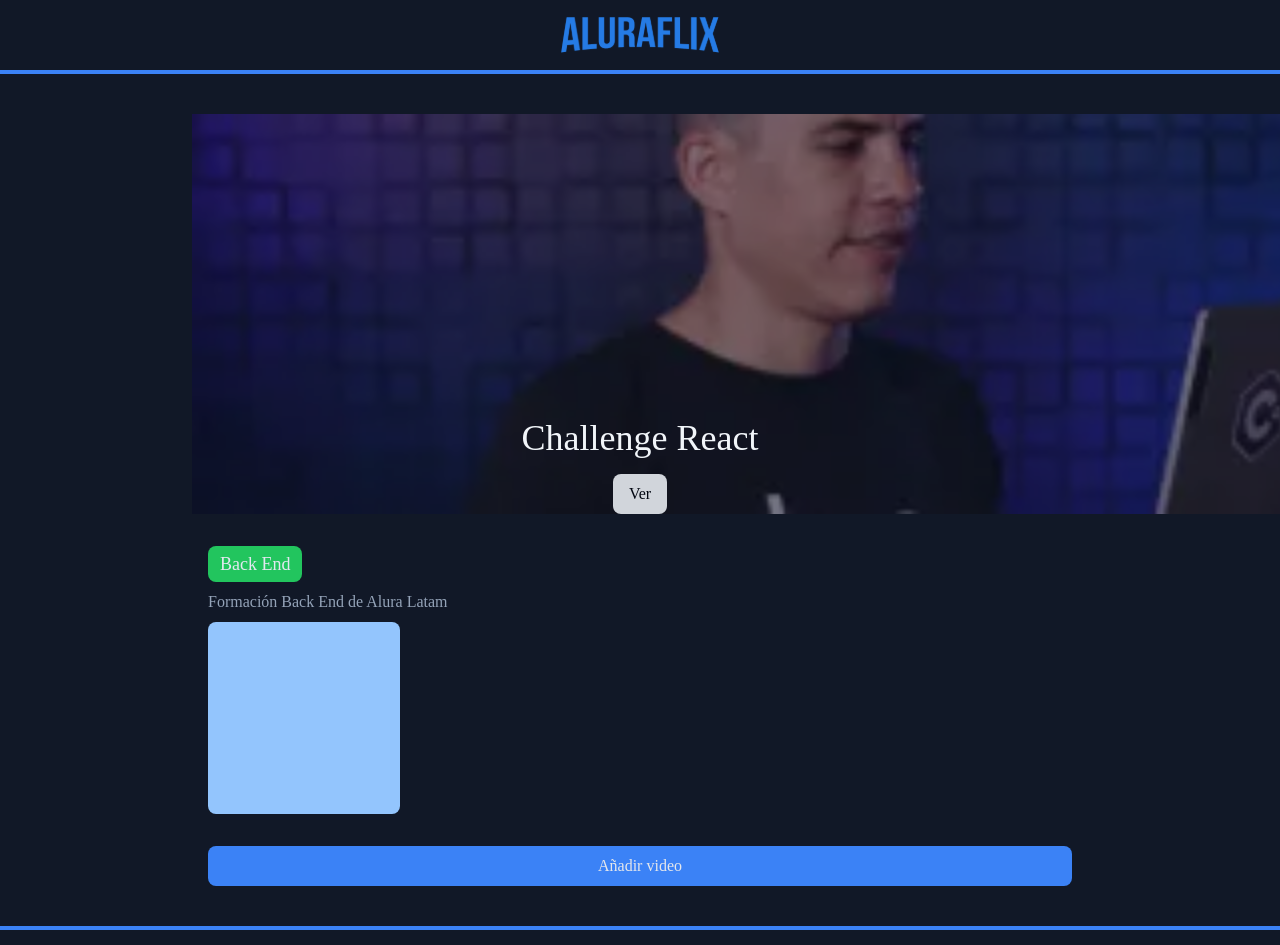
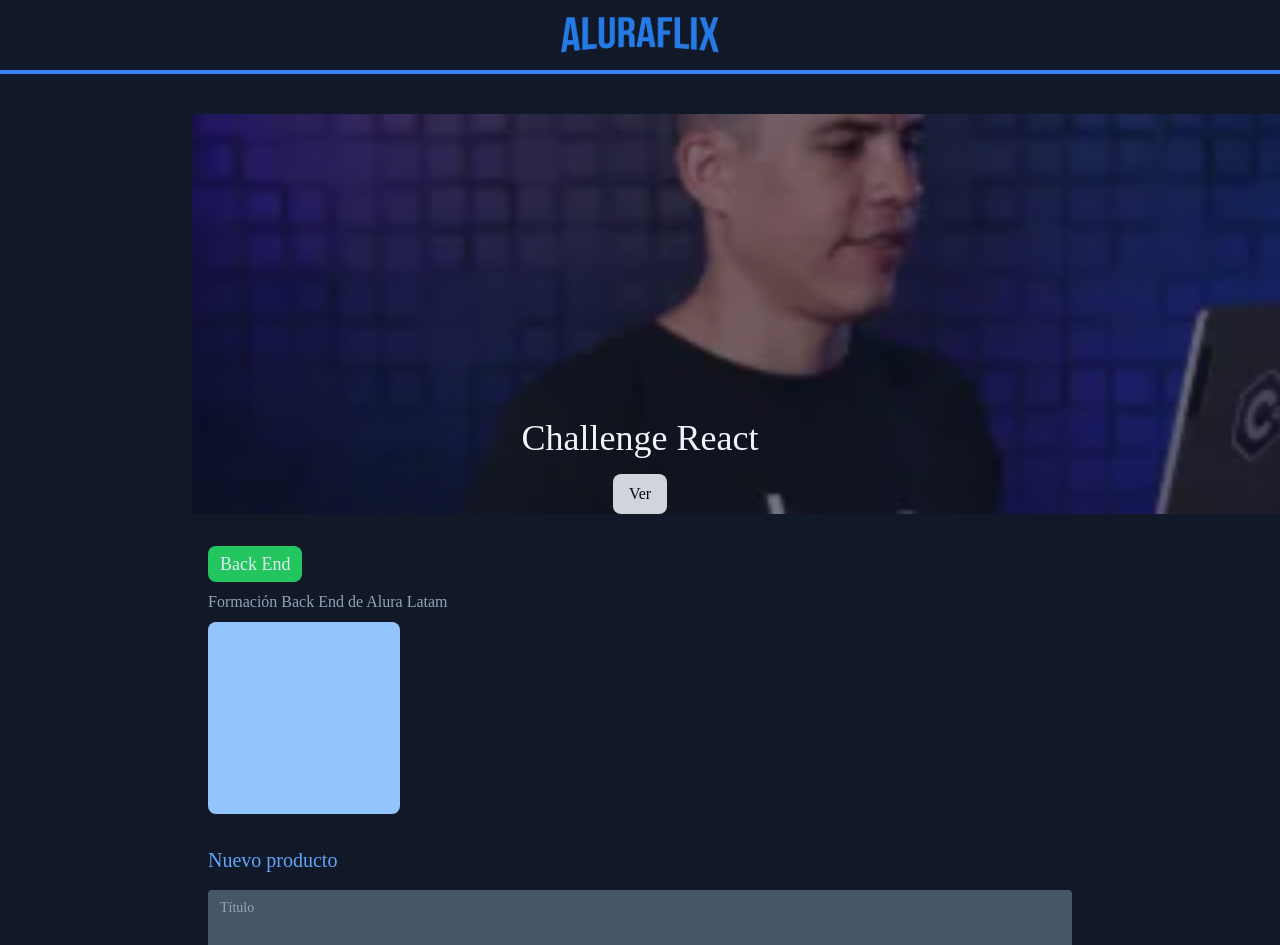
Before and after one commit to AL2A1118/aluraflix, a React (Vite) app: page / in a window 1280 px wide. Shown: the top 945 px of the page. Built offline with nearby package versions, Linux system fonts and the light colour scheme.

Commit message:
active new product

```diff
--- a/src/App.jsx
+++ b/src/App.jsx
@@ -14,7 +14,7 @@ function App() {
         {/* <Category title='Front End' color='bg-blue-500' /> */}
         <Banner />
         <Category title='Back End' color='bg-green-500' />
-        {/* <NewProduct /> */}
+        <NewProduct />
         {/* <NewCategory /> */}
         <Button name='Añadir video' position='left' />
       </main>
```
